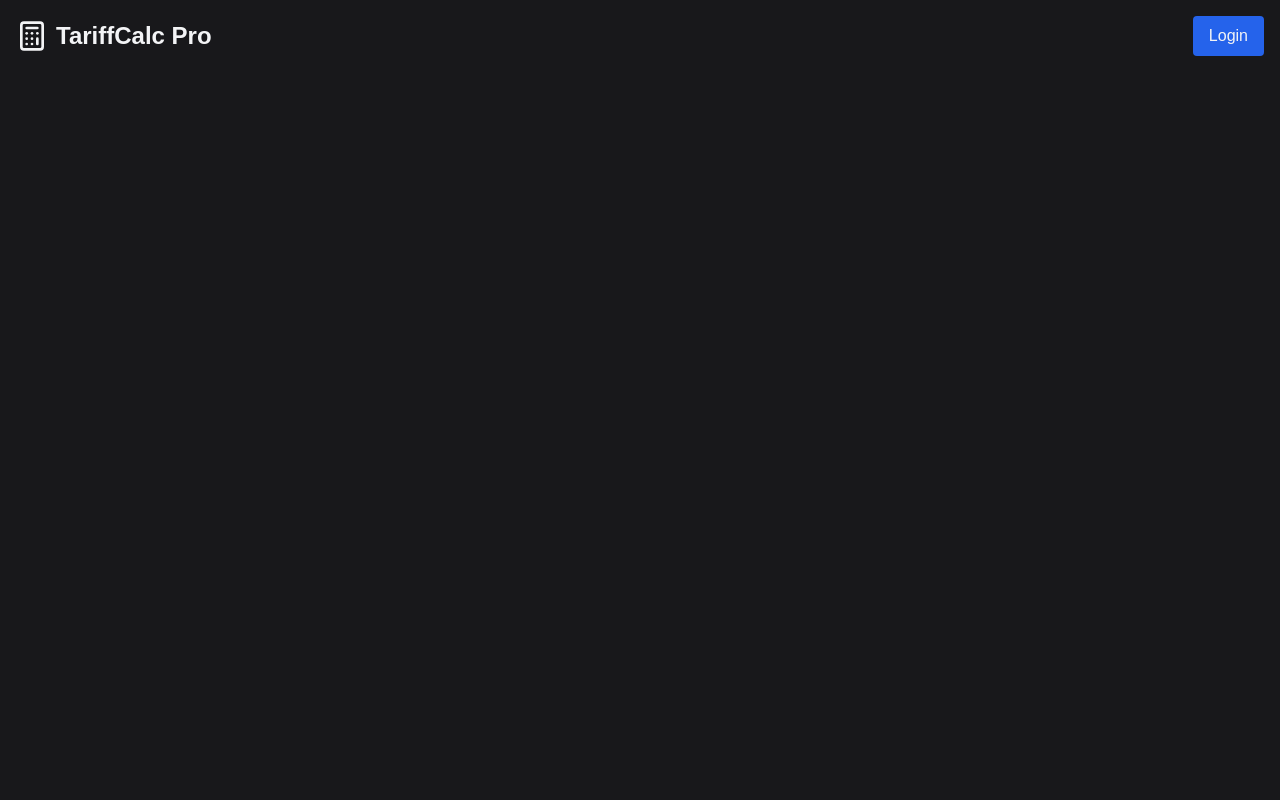
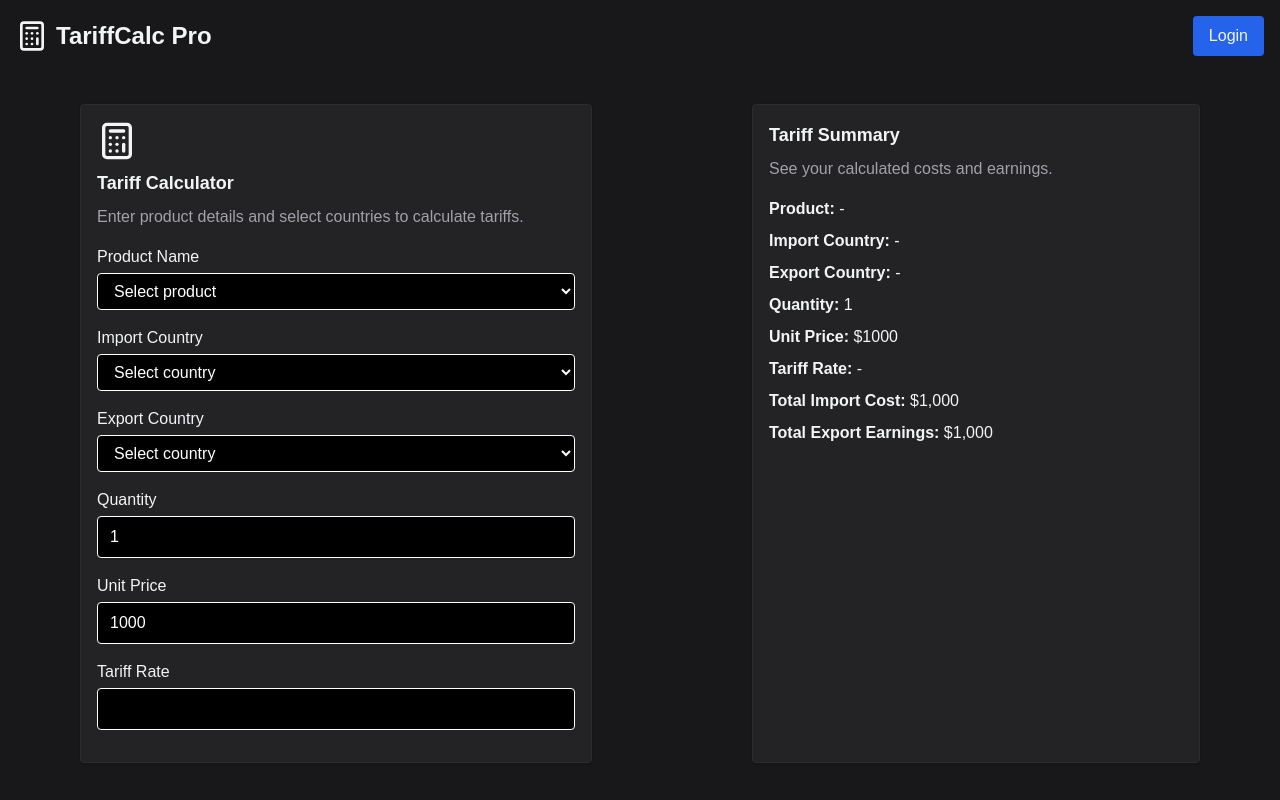
Before and after one commit to tyxyx/tariff, a Next.js app in the folder frontend/: page /calculator in a window 1280 px wide. Built offline with nearby package versions, Linux system fonts and the light colour scheme.

Commit message:
calculator pagey

```diff
--- a/frontend/app/calculator/page.js
+++ b/frontend/app/calculator/page.js
@@ -1,18 +1,194 @@
+"use client";
 import Link from "next/link";
 import { Button } from "@/components/ui/button";
 import { colors } from "@/styles/colors";
-import { Card, CardContent } from "@/components/ui/card";
+import { Card, CardContent, CardHeader, CardTitle, CardDescription } from "@/components/ui/card";
 import { Calculator } from "lucide-react";
 import Header from "@/components/ui/header";
+import { useState } from "react";
+import { useEffect } from "react";
+
+// Hardcoded for now
+const countries = [
+  "United States",
+  "China",
+  "Germany",
+  "Japan",
+  "Singapore",
+  "India",
+  "Australia",
+  "United Kingdom",
+];
+
+const products = [
+  "Semiconductors",
+  "Laptops",
+  "Smartphones",
+  "Solid State Drives (SSD)",
+  "Graphic Processing Units (GPU)"
+];
 
 export default function CalculatorPage() {
-  return (
+  const [product, setProduct] = useState("");
+  const [importCountry, setImportCountry] = useState("");
+  const [exportCountry, setExportCountry] = useState("");
+  const [tariffRate, setTariffRate] = useState(0);
+  const [quantity, setQuantity] = useState(1);
+  const [unitPrice, setUnitPrice] = useState(1000);
+
+  function getTariffRate(product, importCountry, exportCountry) {
+    // Replace ltrrrrrrrrrrrr
+    if (product && importCountry && exportCountry) {
+      if (importCountry === exportCountry) return 0;
+      if (product === "Laptops" && importCountry === "United States" && exportCountry === "China") return 0.15;
+      return 0.10; // fixed for now~
+    }
+    return 0;
+  }
+
+  useEffect(() => {
+    setTariffRate(getTariffRate(product, importCountry, exportCountry));
+  }, [product, importCountry, exportCountry]);
+
+  // Calculate costs (anyhow now)
+  const totalImportCost = quantity * unitPrice * (1 + tariffRate);
+  const totalExportEarnings = quantity * unitPrice;
+
+ return (
     <div
       className="min-h-screen"
       style={{ backgroundColor: colors.background, color: colors.text }}
     >
-      {/* Header */}
-      <Header/>
+      <Header />
+      <div className="container mx-auto px-4 py-8 flex flex-col md:flex-row gap-8">
+        {/* Calculator Card */}
+        <Card className="max-w-lg w-full mx-auto">
+          <CardHeader>
+            <Calculator className="h-10 w-10 text-primary mb-2" />
+            <CardTitle>Tariff Calculator</CardTitle>
+            <CardDescription>
+              Enter product details and select countries to calculate tariffs.
+            </CardDescription>
+          </CardHeader>
+          <CardContent>
+            <form className="space-y-4">
+              <div>
+                <label className="block mb-1 font-medium">Product Name</label>
+                <select
+                  className="w-full border rounded px-3 py-2"
+                  style={{ backgroundColor: "black", color: "white" }}
+                  value={product}
+                  onChange={e => setProduct(e.target.value)}
+                >
+                  <option value="">Select product</option>
+                  {products.map(product => (
+                    <option key={product} value={product}>{product}</option>
+                  ))}
+                </select>
+              </div>
+              <div>
+                <label className="block mb-1 font-medium">Import Country</label>
+                <select
+                  className="w-full border rounded px-3 py-2"
+                  style={{ backgroundColor: "black", color: "white" }}
+                  value={importCountry}
+                  onChange={e => setImportCountry(e.target.value)}
+                >
+                  <option value="">Select country</option>
+                  {countries.map(country => (
+                    <option key={country} value={country}>{country}</option>
+                  ))}
+                </select>
+              </div>
+              <div>
+                <label className="block mb-1 font-medium">Export Country</label>
+                <select
+                  className="w-full border rounded px-3 py-2"
+                  style={{ backgroundColor: "black", color: "white" }}
+                  value={exportCountry}
+                  onChange={e => setExportCountry(e.target.value)}
+                >
+                  <option value="">Select country</option>
+                  {countries.map(country => (
+                    <option key={country} value={country}>{country}</option>
+                  ))}
+                </select>
+              </div>
+              <div>
+                <label className="block mb-1 font-medium">Quantity</label>
+                <input
+                  type="number"
+                  min={1}
+                  className="w-full border rounded px-3 py-2"
+                  style={{ backgroundColor: "black", color: "white" }}
+                  value={quantity}
+                  onChange={e => setQuantity(Number(e.target.value))}
+                  placeholder="Enter quantity"
+                />
+              </div>
+              <div>
+                <label className="block mb-1 font-medium">Unit Price</label>
+                <input
+                  type="number"
+                  min={0}
+                  className="w-full border rounded px-3 py-2"
+                  style={{ backgroundColor: "black", color: "white" }}
+                  value={unitPrice}
+                  onChange={e => setUnitPrice(Number(e.target.value))}
+                  placeholder="Enter unit price"
+                />
+              </div>
+              <div>
+                <label className="block mb-1 font-medium">Tariff Rate</label>
+                <input
+                  type="text"
+                  className="w-full border rounded px-3 py-2"
+                  value={tariffRate ? `${(tariffRate * 100).toFixed(2)}%` : ""}
+                  readOnly
+                  style={{ backgroundColor: "black", color: "white" }}
+                />
+              </div>
+            </form>
+          </CardContent>
+        </Card>
+        {/* Tariff Summary Card */}
+        <Card className="max-w-md w-full mx-auto">
+          <CardHeader>
+            <CardTitle>Tariff Summary</CardTitle>
+            <CardDescription>
+              See your calculated costs and earnings.
+            </CardDescription>
+          </CardHeader>
+          <CardContent>
+            <ul className="space-y-2">
+              <li>
+                <strong>Product:</strong> {product || "-"}
+              </li>
+              <li>
+                <strong>Import Country:</strong> {importCountry || "-"}
+              </li>
+              <li>
+                <strong>Export Country:</strong> {exportCountry || "-"}
+              </li>
+              <li>
+                <strong>Quantity:</strong> {quantity}
+              </li>
+              <li>
+                <strong>Unit Price:</strong> ${unitPrice}
+              </li>
+              <li>
+                <strong>Tariff Rate:</strong> {tariffRate ? `${(tariffRate * 100).toFixed(2)}%` : "-"}
+              </li>
+              <li>
+                <strong>Total Import Cost:</strong> ${totalImportCost.toLocaleString()}
+              </li>
+              <li>
+                <strong>Total Export Earnings:</strong> ${totalExportEarnings.toLocaleString()}
+              </li>
+            </ul>
+          </CardContent>
+        </Card>
+      </div>
     </div>
   );
 }
```
